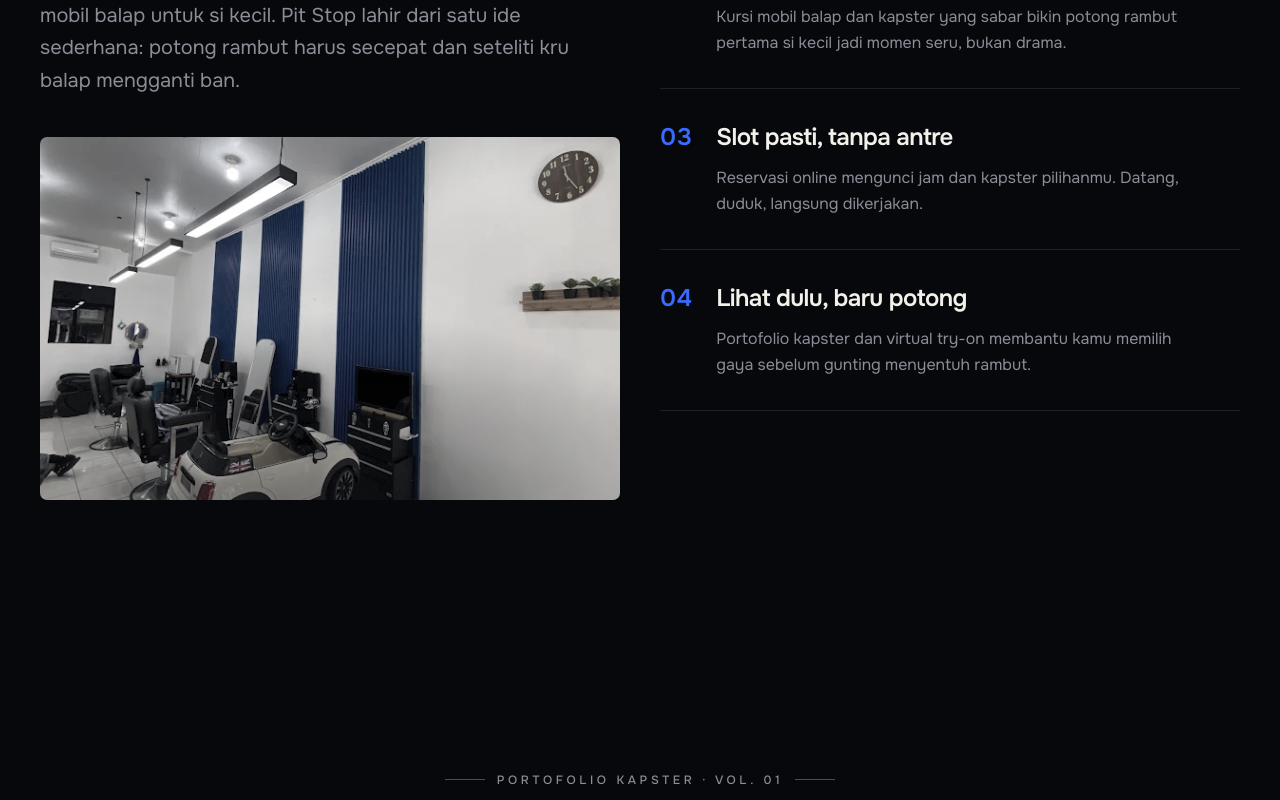
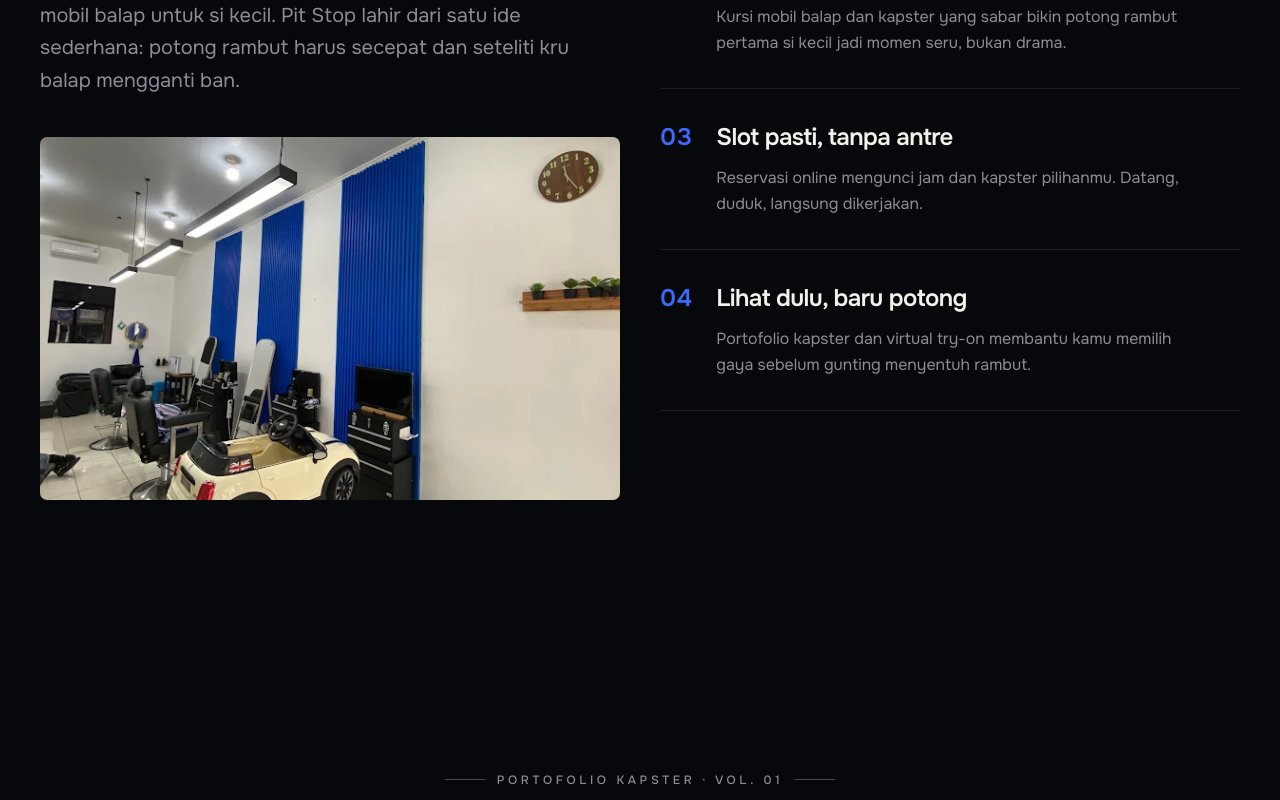
Before and after one commit to Zakyap17/PitStop-Haircut-CapstoneProject, a Next.js app in the folder frontend/: page / in a window 1280 px wide. Shown: the part 1300-2100 px from the top of the page. Built offline with nearby package versions, Linux system fonts and the light colour scheme.

Commit message:
Remove blur effect from photos
The story photo is now a plain image. LiquidImage no longer keeps a distortion
filter on permanently and no longer draws a color overlay; the hover distortion is
applied only while hovering.

```diff
--- a/frontend/components/landing/story-section.tsx
+++ b/frontend/components/landing/story-section.tsx
@@ -1,5 +1,5 @@
+import Image from 'next/image'
 import { Eyebrow } from '@/components/shared/eyebrow'
-import { LiquidImage } from '@/components/shared/liquid-image'
 import { Lines, Reveal } from '@/components/shared/reveal'
 
 const principles = [
@@ -37,12 +37,16 @@ export function StorySection() {
             </p>
           </Reveal>
           <Reveal className="fade-up mt-10" delay={120} style={{ '--y': '60px', '--dur': '620ms' } as React.CSSProperties}>
-            <LiquidImage
-              src="/images/interior/interior-wide.png"
-              alt="Interior Pit Stop Barbershop dengan panel dinding biru dan kursi mobil anak"
-              className="aspect-[16/10] w-full rounded-sm"
-              sizes="(min-width: 1024px) 45vw, 100vw"
-            />
+            {/* Gambar polos: tanpa filter distorsi/overlay supaya foto tetap tajam. */}
+            <div className="relative aspect-[16/10] w-full overflow-hidden rounded-sm">
+              <Image
+                src="/images/interior/interior-wide.png"
+                alt="Interior Pit Stop Barbershop dengan panel dinding biru dan kursi mobil anak"
+                fill
+                sizes="(min-width: 1024px) 45vw, 100vw"
+                className="object-cover"
+              />
+            </div>
           </Reveal>
         </div>
 
--- a/frontend/components/shared/liquid-image.tsx
+++ b/frontend/components/shared/liquid-image.tsx
@@ -7,30 +7,37 @@ import { cn } from '@/lib/utils'
 type LiquidImageProps = {
   src: string
   alt: string
+  /** Ukuran, bentuk, dan sudut dari pembungkus (mis. "aspect-[4/5] rounded-2xl"). */
   className?: string
   sizes?: string
+  preload?: boolean
+  /** Kekuatan distorsi saat hover. */
   maxScale?: number
-  bare?: boolean
-  preload?: boolean
 }
 
-const BASE_FREQ = 0.009
-const HOVER_FREQ = 0.022
+const BASE_FREQUENCY = 0.009
+const HOVER_FREQUENCY = 0.022
 
-export function LiquidImage({ src, alt, className, sizes = '50vw', maxScale = 28, bare = false, preload }: LiquidImageProps) {
+/**
+ * Foto dengan efek distorsi "cairan" saat di-hover (SVG turbulence + displacement dengan animasi pegas).
+ * Foto selalu tampil tajam dan berwarna asli: filter hanya dipasang selama hover/animasi berlangsung,
+ * tanpa lapisan warna di atasnya. Tidak aktif di layar sentuh, layar kecil, atau saat reduced motion.
+ */
+export function LiquidImage({ src, alt, className, sizes = '50vw', preload, maxScale = 28 }: LiquidImageProps) {
   const filterId = `liquid-${useId().replace(/[^a-zA-Z0-9]/g, '')}`
   const displacementRef = useRef<SVGFEDisplacementMapElement>(null)
   const turbulenceRef = useRef<SVGFETurbulenceElement>(null)
   const targetRef = useRef(0)
+  const progressRef = useRef(0)
   const frameRef = useRef(0)
-  const [hovered, setHovered] = useState(false)
+  const [filterActive, setFilterActive] = useState(false)
 
   useEffect(() => () => cancelAnimationFrame(frameRef.current), [])
 
-  const animate = (target: number) => {
+  const animateTo = (target: number) => {
     targetRef.current = target
     cancelAnimationFrame(frameRef.current)
-    let position = Number(displacementRef.current?.dataset.progress ?? 0)
+    let position = progressRef.current
     let velocity = 0
     let last = performance.now()
 
@@ -40,73 +47,49 @@ export function LiquidImage({ src, alt, className, sizes = '50vw', maxScale = 28
       const force = 140 * (targetRef.current - position) - 13 * velocity
       velocity += force * dt
       position += velocity * dt
-      const displacement = displacementRef.current
-      const turbulence = turbulenceRef.current
-      if (displacement && turbulence) {
-        const clamped = Math.max(0, position)
-        displacement.dataset.progress = String(position)
-        displacement.setAttribute('scale', String(1 + clamped * (maxScale - 1)))
-        turbulence.setAttribute('baseFrequency', String(BASE_FREQ + clamped * (HOVER_FREQ - BASE_FREQ)))
-      }
-      if (Math.abs(velocity) > 0.001 || Math.abs(targetRef.current - position) > 0.001) {
+      progressRef.current = position
+
+      const strength = Math.max(0, position)
+      displacementRef.current?.setAttribute('scale', String(1 + strength * (maxScale - 1)))
+      turbulenceRef.current?.setAttribute('baseFrequency', String(BASE_FREQUENCY + strength * (HOVER_FREQUENCY - BASE_FREQUENCY)))
+
+      const stillMoving = Math.abs(velocity) > 0.001 || Math.abs(targetRef.current - position) > 0.001
+      if (stillMoving) {
         frameRef.current = requestAnimationFrame(step)
+      } else if (targetRef.current === 0) {
+        setFilterActive(false)
       }
     }
     frameRef.current = requestAnimationFrame(step)
   }
 
-  const canHover = () => window.matchMedia('(hover: hover) and (min-width: 769px)').matches
+  const canHover = () => window.matchMedia('(hover: hover) and (min-width: 769px) and (prefers-reduced-motion: no-preference)').matches
 
   return (
     <figure
-      className={cn('relative overflow-hidden', !bare && 'bg-card', className)}
+      className={cn('relative overflow-hidden bg-card', className)}
       onPointerEnter={() => {
         if (!canHover()) return
-        setHovered(true)
-        animate(1)
+        setFilterActive(true)
+        animateTo(1)
       }}
-      onPointerLeave={() => {
-        setHovered(false)
-        animate(0)
-      }}
+      onPointerLeave={() => animateTo(0)}
     >
       <svg aria-hidden="true" className="absolute size-0">
         <filter id={filterId}>
-          <feTurbulence ref={turbulenceRef} type="fractalNoise" baseFrequency={BASE_FREQ} numOctaves={2} result="noise" />
+          <feTurbulence ref={turbulenceRef} type="fractalNoise" baseFrequency={BASE_FREQUENCY} numOctaves={2} result="noise" />
           <feDisplacementMap ref={displacementRef} in="SourceGraphic" in2="noise" scale={1} />
         </filter>
       </svg>
       <Image
-        src={src || '/placeholder.svg'}
+        src={src}
         alt={alt}
         fill
         sizes={sizes}
         preload={preload}
         className="object-cover"
-        style={{ filter: `url(#${filterId})` }}
+        style={filterActive ? { filter: `url(#${filterId})` } : undefined}
       />
-      {!bare && (
-        <>
-          <div
-            aria-hidden="true"
-            className={cn(
-              'pointer-events-none absolute inset-0 bg-background mix-blend-color transition-opacity duration-[380ms] ease-out',
-              hovered ? 'opacity-0' : 'opacity-70',
-            )}
-          />
-          <div
-            aria-hidden="true"
-            className={cn(
-              'pointer-events-none absolute inset-0 bg-[linear-gradient(120deg,transparent_30%,color-mix(in_srgb,var(--accent)_35%,transparent)_50%,transparent_70%)] transition-opacity duration-[340ms] ease-out',
-              hovered ? 'opacity-100' : 'opacity-0',
-            )}
-          />
-          <div
-            aria-hidden="true"
-            className="pointer-events-none absolute inset-0 bg-[radial-gradient(120%_120%_at_50%_120%,color-mix(in_srgb,var(--background)_70%,transparent),transparent_60%)]"
-          />
-        </>
-      )}
     </figure>
   )
 }
```
